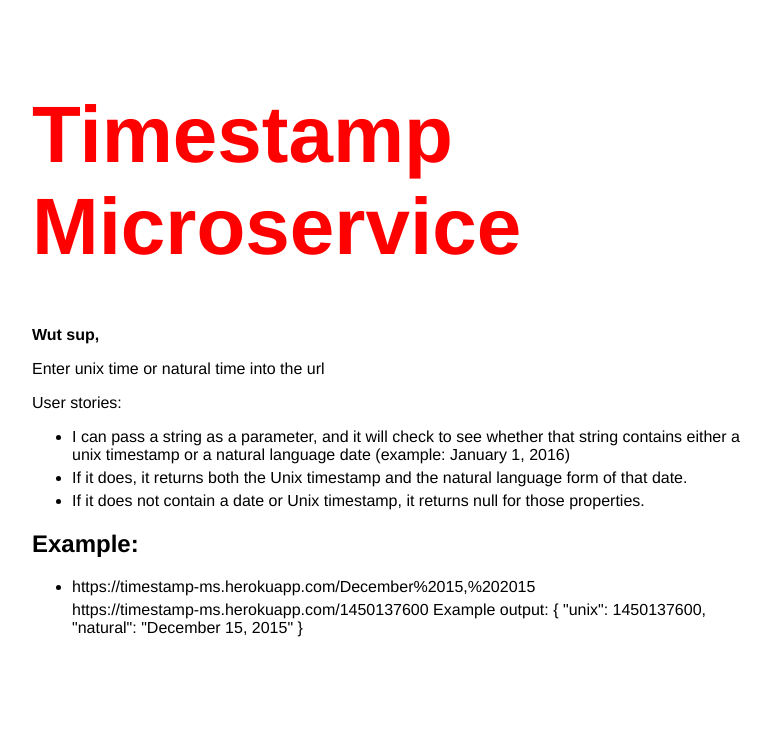
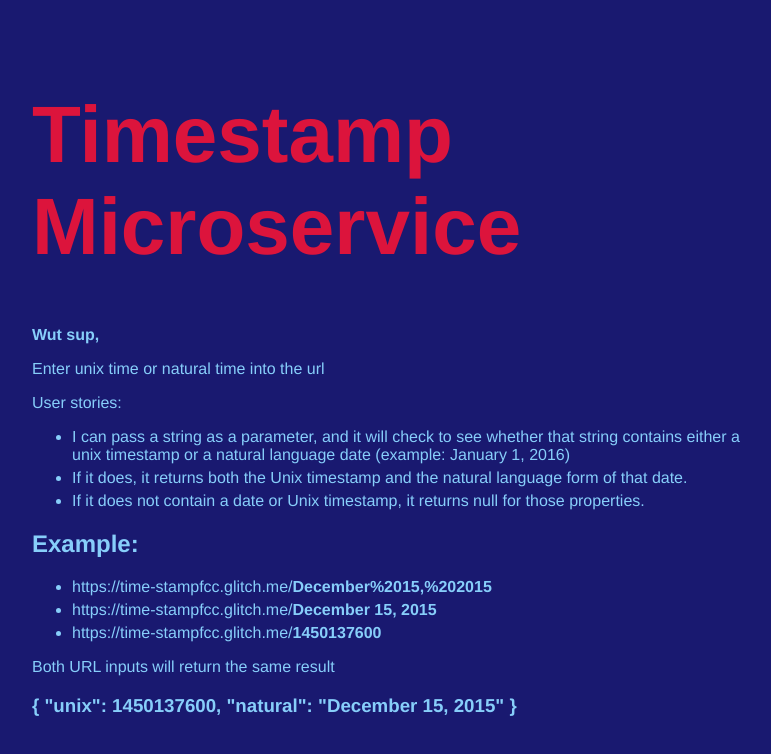
Before and after one commit to zoeyle/time-stampfcc, a website: page views/index.html in a window 1280 px wide. Shown: the whole page, without its empty margins (239-1010 px from the left). Drawn offline with nearby package versions, Linux system fonts and the light colour scheme; no server answers.

Commit message:
🎑🐉 Checkpoint views/index.html:565149 public/style.css:565149

```diff
--- a/public/style.css
+++ b/public/style.css
@@ -14,6 +14,8 @@ div{
 }
 
 body {
+  background-color: midnightblue;
+  color: lightskyblue;
   font-family: helvetica, arial, sans-serif;
   margin: 25px;
 }
@@ -21,7 +23,7 @@ body {
 h1 {
   font-weight: bold;
   font-size: 80px;
-  color: red;
+  color: crimson;
 }
 
 .bold {
--- a/views/index.html
+++ b/views/index.html
@@ -44,10 +44,12 @@
       </ul>
       <h2> Example: </h2>
       <ul>
-        <li>https://timestamp-ms.herokuapp.com/December%2015,%202015</li>
-https://timestamp-ms.herokuapp.com/1450137600
-Example output:
-{ "unix": 1450137600, "natural": "December 15, 2015" }
+        <li>https://time-stampfcc.glitch.me/<b>December%2015,%202015</b></li>
+        <li>https://time-stampfcc.glitch.me/<b>December 15, 2015</b></li>
+        <li>https://time-stampfcc.glitch.me/<b>1450137600</b></li>
+      </ul>
+      <p>Both URL inputs will return the same result</p>
+      <h3>{ "unix": 1450137600, "natural": "December 15, 2015" }</h3>
           <!--       <form>
         <input type="text" maxlength="100" placeholder="Dreams!">
         <button type="submit">Submit</button>
```
